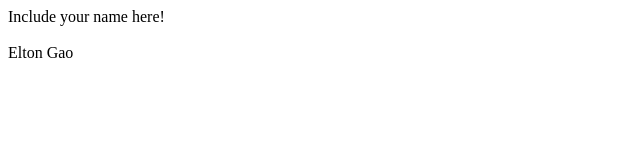
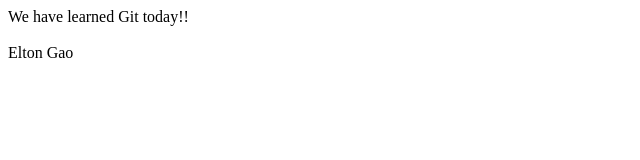
Before and after one commit to uwmobile/workshop_demo, a plain HTML site: page index.html in a window 1280 px wide. Shown: the full height of the page, 0-640 px from the left. Drawn offline with Linux system fonts and the light colour scheme.

```diff
--- a/index.html
+++ b/index.html
@@ -1,6 +1,6 @@
 <html>
 	<head>
-	Include your name here!
+	We have learned Git today!!
 	<br></br>
 	</head>
 	<body>
```
